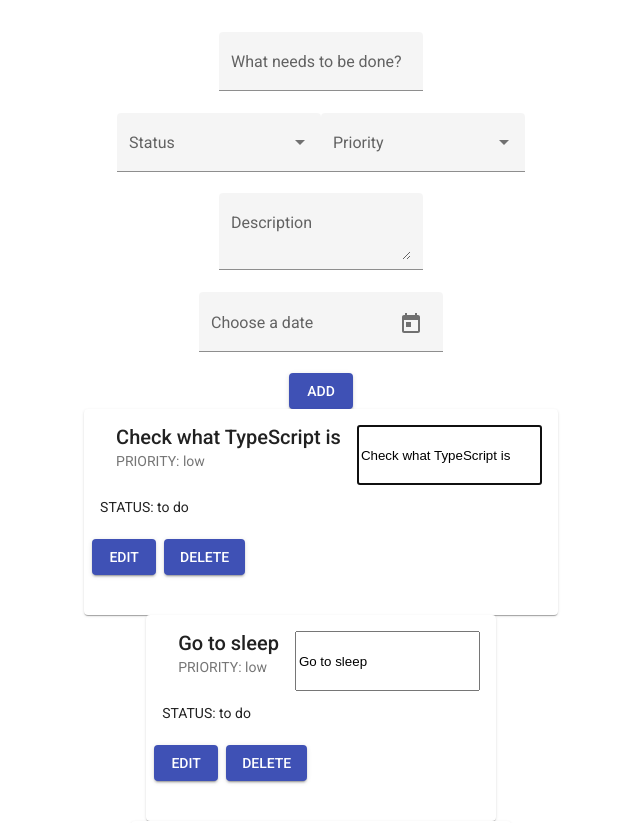
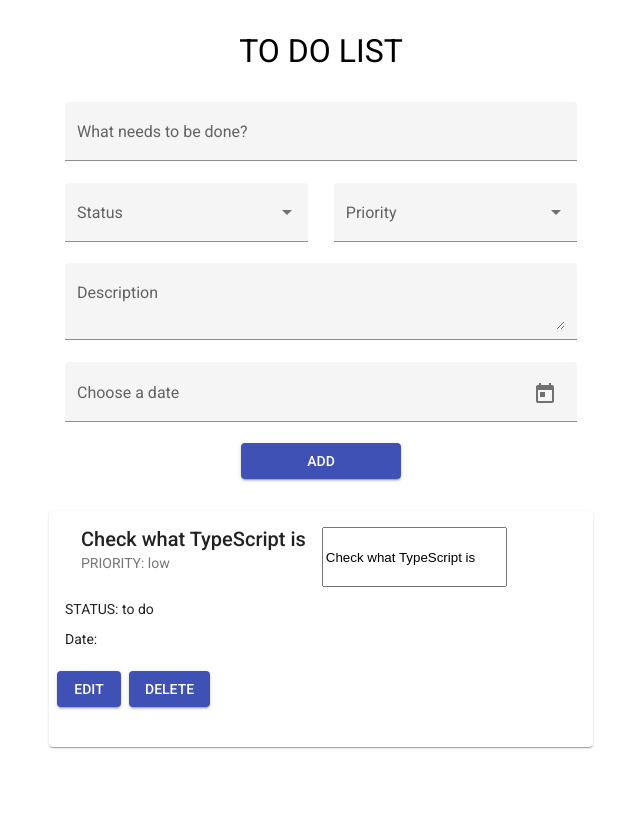
Before and after one commit to RSo21/ToDoList, an Angular app: page / in a window 1280 px wide. Shown: the top 823 px of the page, without its empty margins (319-959 px from the left). After the commit the page ends 800 px from the top, so only its background shows below. Built offline with nearby package versions, Linux system fonts and the light colour scheme.

Commit message:
styles and add date

```diff
--- a/src/app/components/to-do-list/to-do-list.component.html
+++ b/src/app/components/to-do-list/to-do-list.component.html
@@ -1,21 +1,23 @@
 <div class="container">
+  <p class="app-name">TO DO LIST</p>
+
   <div class="title-container">
-      <mat-form-field appearance="fill">
+      <mat-form-field class="title" appearance="fill">
           <mat-label>What needs to be done?</mat-label>
           <input matInput [(ngModel)]="todoTitle">
       </mat-form-field>
   </div>
   <div class="status-and-priority">
-      <mat-form-field appearance="fill">
+      <mat-form-field  class="status" appearance="fill">
           <mat-label>Status</mat-label>
-          <mat-select [(ngModel)]="selectedValue" name="status">
-            <mat-option *ngFor="let status of todoStatuses" [value]="status.value">
+          <mat-select [(ngModel)]="selectedValue" name="status" [(ngModel)]="selected">
+            <mat-option *ngFor="let status of todoStatuses" [value]="status.value" ng-selected="to do">
                     {{status.viewValue}}
                 </mat-option>
           </mat-select>
         </mat-form-field>
 
-        <mat-form-field appearance="fill">
+        <mat-form-field class="priority" appearance="fill">
             <mat-label>Priority</mat-label>
             <mat-select [(ngModel)]="selectedValuePrior" name="priority">
                 <mat-option  *ngFor="let priority of todoPriorities" [value]="priority.value">
@@ -24,30 +26,30 @@
             </mat-select>
         </mat-form-field>
   </div>
-  <div class="desc-container">
-      <mat-form-field appearance="fill">
+  <div class="description-container">
+      <mat-form-field class="description" appearance="fill">
           <mat-label>Description</mat-label>
           <textarea matInput [(ngModel)]="todoDescription"></textarea>
       </mat-form-field>
   </div>
   <div class="date-container">
-      <mat-form-field appearance="fill">
+      <mat-form-field class="date" appearance="fill">
           <mat-label>Choose a date</mat-label>
-          <input matInput [matDatepicker]="picker">
+          <input matInput [matDatepicker]="picker" [(ngModel)]="todoDate">
           <mat-datepicker-toggle matSuffix [for]="picker"></mat-datepicker-toggle>
           <mat-datepicker #picker></mat-datepicker>
       </mat-form-field>
   </div>
 
-<div>
-    <button mat-raised-button color="primary" (click)="addTodo()">ADD</button>
+<div class="button-add-container">
+    <button mat-raised-button color="primary" class="button-add" (click)="addTodo()">ADD</button>
 </div>
 
-<mat-card *ngFor="let todo of todos">
+<mat-card class="todos-container" *ngFor="let todo of todos">
     <div *ngIf="!todo.editing; else editingTodo">
         <mat-card-header>
-          <input type="text" [(ngModel)]="todo.title" (blur)="doneEdit(todo)" (keyup.enter)="doneEdit(todo)" (keyup.esc)="cancelEdit(todo)"autofocus>
-          <mat-card-title *ngIf="!todo.editing; else editingTodo" [ngClass]="{ 'completed' : todo.completed }" (dblclick)="editTodo(todo)">{{ todo.title }}</mat-card-title>
+          <input type="text" [(ngModel)]="todo.title">
+          <mat-card-title *ngIf="!todo.editing; else editingTodo" (click)="editTodo(todo)">{{ todo.title }}</mat-card-title>
           <mat-card-subtitle>PRIORITY: {{ todo.priority }}</mat-card-subtitle>
         </mat-card-header>
         <mat-card-content>
@@ -57,6 +59,9 @@
           <p>
             STATUS: {{ todo.status }}
           </p>
+          <p>
+            Date: {{ todo.date }}
+          </p>
         </mat-card-content>
         <mat-card-actions>
           <button mat-raised-button color="primary" (click)="editTodo(todo)">EDIT</button>
@@ -64,3 +69,4 @@
         </mat-card-actions>
     </div>
 </mat-card>
+</div>
--- a/src/app/components/to-do-list/to-do-list.component.scss
+++ b/src/app/components/to-do-list/to-do-list.component.scss
@@ -1,7 +1,67 @@
+@mixin mobile{
+    @media (max-width: 599px){
+        @content;
+    }
+}
+
 .container{
     display: flex;
     justify-content: center;
     align-items: center;
     flex-direction: column;
-    padding: 2em;
+
+    .app-name{
+        font-size: 2em;
+    }
+
+    .title-container{
+        .title{
+            width: 40vw;
+            @include mobile{
+                width: 80vw;
+            }
+        }
+    }
+    .status-and-priority{
+        display: flex;
+        justify-content: space-between;
+        width: 40vw;
+            @include mobile{
+                width: 80vw;
+            }
+        .status,
+        .priority{
+            width: 19vw;
+                @include mobile{
+                width: 39vw;
+            }
+        }
+    }
+    .description-container,
+    .date-container{
+        .description,
+        .date{
+            width: 40vw;
+                @include mobile{
+                    width: 80vw;
+                }
+        }
+    }
+
+    .button-add-container{
+        padding-bottom: 2em;
+        .button-add{
+            width: 20vh;
+            &:hover{
+                box-shadow: 0.1em 0.1em 0.8em #3F51B5;
+            }
+        }
+    }
+    .todos-container{
+        width: 40vw;
+        margin-bottom: 2em;
+        @include mobile{
+            width: 80vw;
+        }
+    }
 }
--- a/src/app/components/to-do-list/to-do-list.component.ts
+++ b/src/app/components/to-do-list/to-do-list.component.ts
@@ -14,7 +14,7 @@ export class ToDoListComponent implements OnInit {
   todoId: number;
   todoStatuses: Status[];
   todoDescription: string;
-  todoDateTime: string;
+  todoDate: any;
   todoPriorities: Priority[];
 
   selectedValue: string;
@@ -23,6 +23,8 @@ export class ToDoListComponent implements OnInit {
   beforeEditCache: string;
   anyRemainingModel: boolean;
   filter: string;
+
+  selected: true;
 
   constructor() { }
 
@@ -35,7 +37,8 @@ export class ToDoListComponent implements OnInit {
       {value: 'done', viewValue: 'done'},
     ];
     this.todoDescription = '';
-    this.todoDateTime = '';
+    this.todoDate = '';
+    this.selected= true;
     this.todoPriorities = [
       {value: 'low', viewValue: 'low'},
       {value: 'medium', viewValue: 'medium'},
@@ -50,24 +53,8 @@ export class ToDoListComponent implements OnInit {
         'status': 'to do',
         'priority': 'low',
         'description': '',
-      },
-      {
-        'id': 2,
-        'title': 'Go to sleep',
-        'completed': false,
-        'editing': false,
-        'status': 'to do',
-        'priority': 'low',
-        'description': '',
-      },
-      {
-        'id': 3,
-        'title': 'Save the world',
-        'completed': false,
-        'editing': false,
-        'status': 'to do',
-        'priority': 'low',
-        'description': '',
+        'date': '',
+        'selected': true,
       },
     ];
 
@@ -77,7 +64,8 @@ export class ToDoListComponent implements OnInit {
     if (this.todoTitle.trim().length === 0
     && this.selectedValue.trim().length === 0
     && this.selectedValuePrior.trim().length === 0
-    && this.todoDescription.trim().length === 0) {
+    && this.todoDescription.trim().length === 0
+    && this.todoDate.trim().length === 0) {
       return;
     }
 
@@ -88,14 +76,18 @@ export class ToDoListComponent implements OnInit {
       editing: false,
       status: this.selectedValue,
       priority: this.selectedValuePrior,
-      description: this.todoDescription
+      description: this.todoDescription,
+      date: this.todoDate,
+      selected: this.selected
     })
 
     this.todoTitle = '';
     this.selectedValue= '';
     this.selectedValuePrior= '';
     this.todoDescription= '';
+    this.todoDate='';
     this.todoId++;
+    this.selected;
   }
 
   editTodo(todo: Todo): void {
--- a/src/app/interfaces/todo.ts
+++ b/src/app/interfaces/todo.ts
@@ -5,5 +5,7 @@ export interface Todo {
     editing: boolean,
     status: string,
     priority: string,
-    description: string
+    description: string,
+    date: any,
+    selected: boolean,
   }
```
